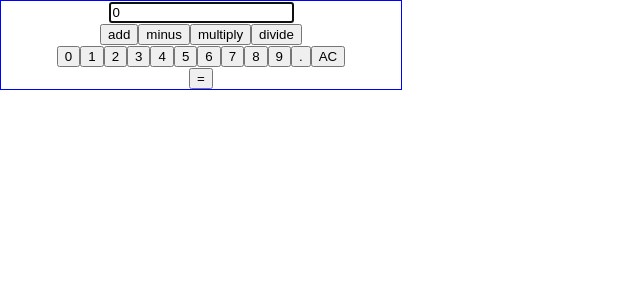
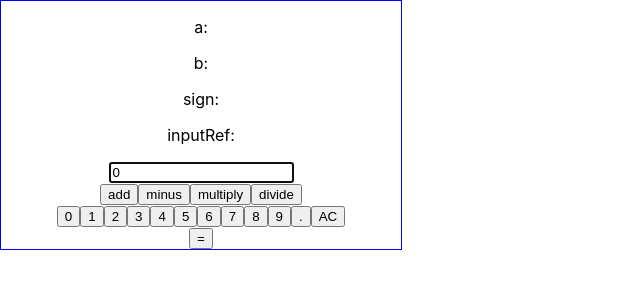
Before and after one commit to wonma/calculator-app-v2, a React (Create React App) app: page / in a window 1280 px wide. Shown: the top 300 px of the page, without its empty margins (0-640 px from the left). Built offline with nearby package versions, Linux system fonts and the light colour scheme.

Commit message:
Logi added to handle the edge cases

```diff
--- a/src/App.js
+++ b/src/App.js
@@ -33,8 +33,6 @@ function App() {
   function handleKeydownVal(e) {
     const keyList = ['1','2','3','4','5','6','7','8','9','0','.','+','-','*','/','=','Enter','Backspace']
     const theKeyIndex = keyList.indexOf(e.key);
-    console.log('input field value: ', inputRef.current.value)
-    console.log('collected values: ', 'a:', a, 'sign:', sign, 'b:', b)
 
     // invalid keys have been pressed
     if( theKeyIndex === -1){ console.log('key out of scope pressed: ' + e.key)}
@@ -59,19 +57,15 @@ function App() {
 
     // a sign key pressed (+, -, *, /)
     if(theKeyIndex >= 11 && theKeyIndex < 15) {
-      if (a === null && !sign && inputRef !== null) { // Sign pressed when 'input' has been typed but nothing registered yet.
-        setA(inputRef.current.value)
+      if (!sign && inputRef.current.value) { // sign: x, input: true
+        setA(inputRef.current.value) // update a and sign
         setSign(e.key)
-        // console.log('A and sign are registered!')
-      } else if (a !== null && !sign && b === null) { //  Sign pressed when only 'a' was registered.
-        setSign(e.key)
-        console.log('New sign registered!')
-      } else if (a !== null && !sign && inputRef === null) { //  Sign pressed when only 'a' and 'sign' were registered, but not 'input'
-        setSign(e.key)
-        console.log('The sign has changed!')
-      } else if (a !== null && sign && inputRef !== null) { // Sign pressed when both 'a', 'sign', and 'input' are ready.
-        // console.log('input has been moved to B!')
-        calculate(inputRef.current.value, e.key)
+        setTypingStarted(false)
+        console.log('A and sign are registered!')
+      } else if (a !== null && sign && inputRef.current.value && b === null && typingStarted) { // sign: true, a: true, input: true (input by typing)
+        calculate(inputRef.current.value, e.key) // do calculation
+      } else if (a !== null && b === null) {  // a: true
+        setSign(e.key) // update the sign
       }
     }
 
@@ -94,6 +88,13 @@ function App() {
   return (
     <div className="App">
       <div>
+        <div>
+          <p>a: {a}</p>
+          <p>b: {b}</p>
+          <p>sign: {sign}</p>
+          <p>inputRef: {sign}</p>
+
+        </div>
         <input type="text" ref={inputRef} value={displayedNum} autoFocus onKeyDown={handleKeydownVal} />
       </div>
       <div>
```
